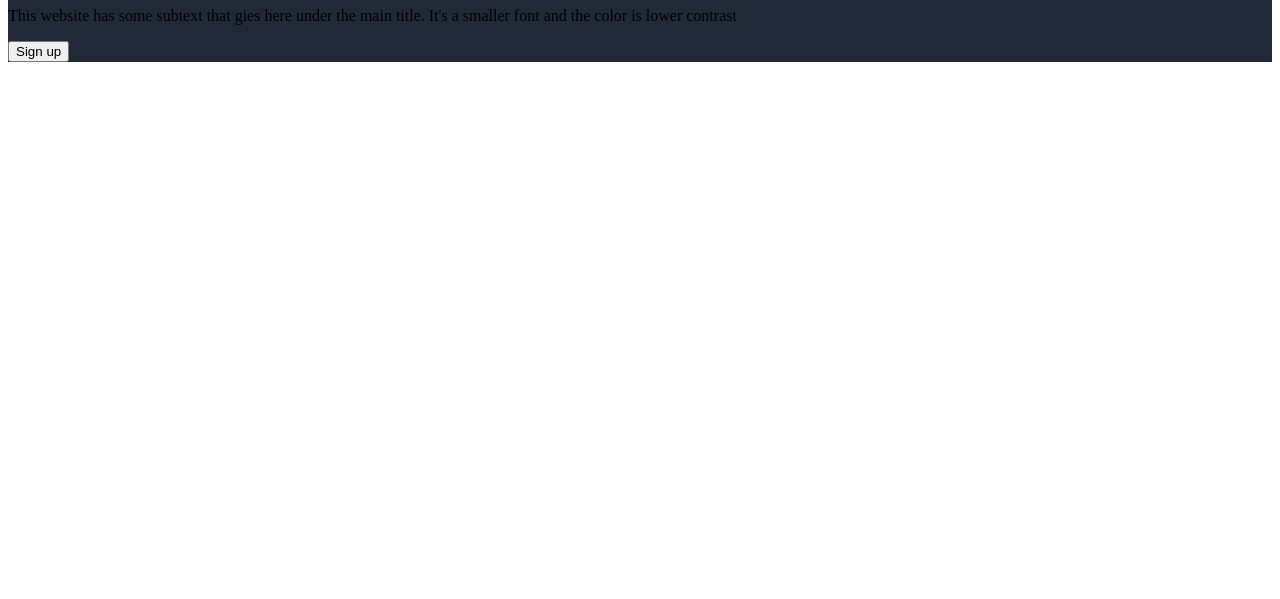
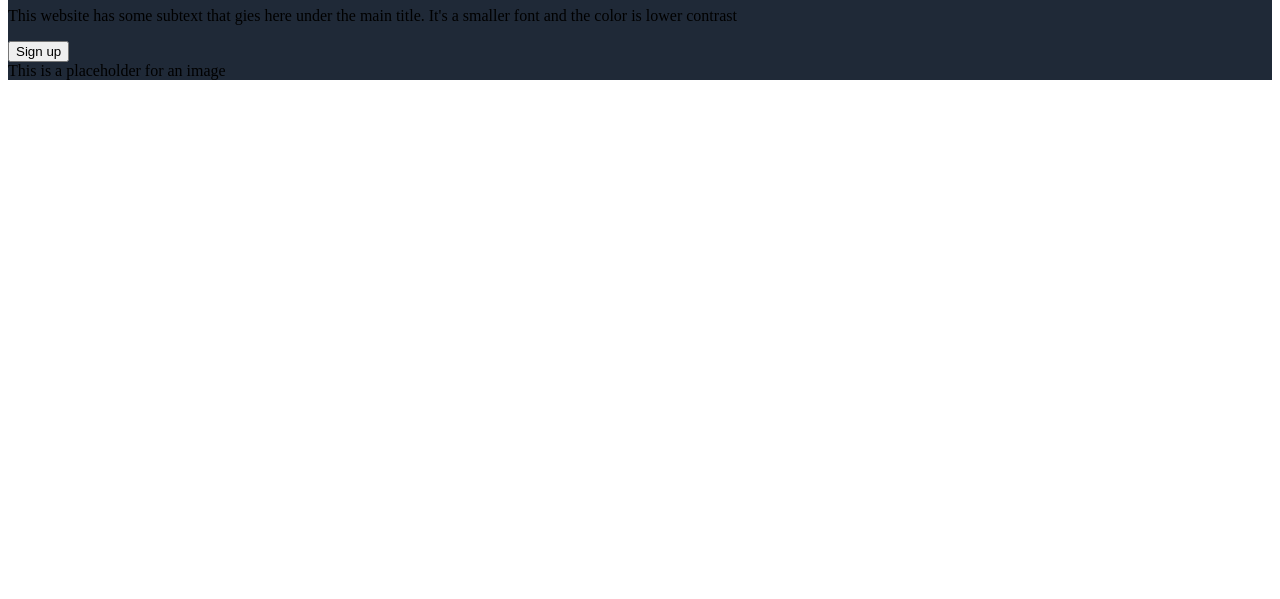
Before and after one commit to Iverson989/landing-page, a plain HTML site: page index.html in a window 1280 px wide. Shown: the part 201-800 px from the top of the page. Drawn offline with Linux system fonts and the light colour scheme.

Commit message:
added placeholder text

```diff
--- a/index.html
+++ b/index.html
@@ -26,7 +26,7 @@
           </p>
           <button class="signup">Sign up</button>
         </div>
-        <div class="hero-image"></div>
+        <div class="hero-image">This is a placeholder for an image</div>
       </div>
     </div>
     <div class="hero-container">
```
